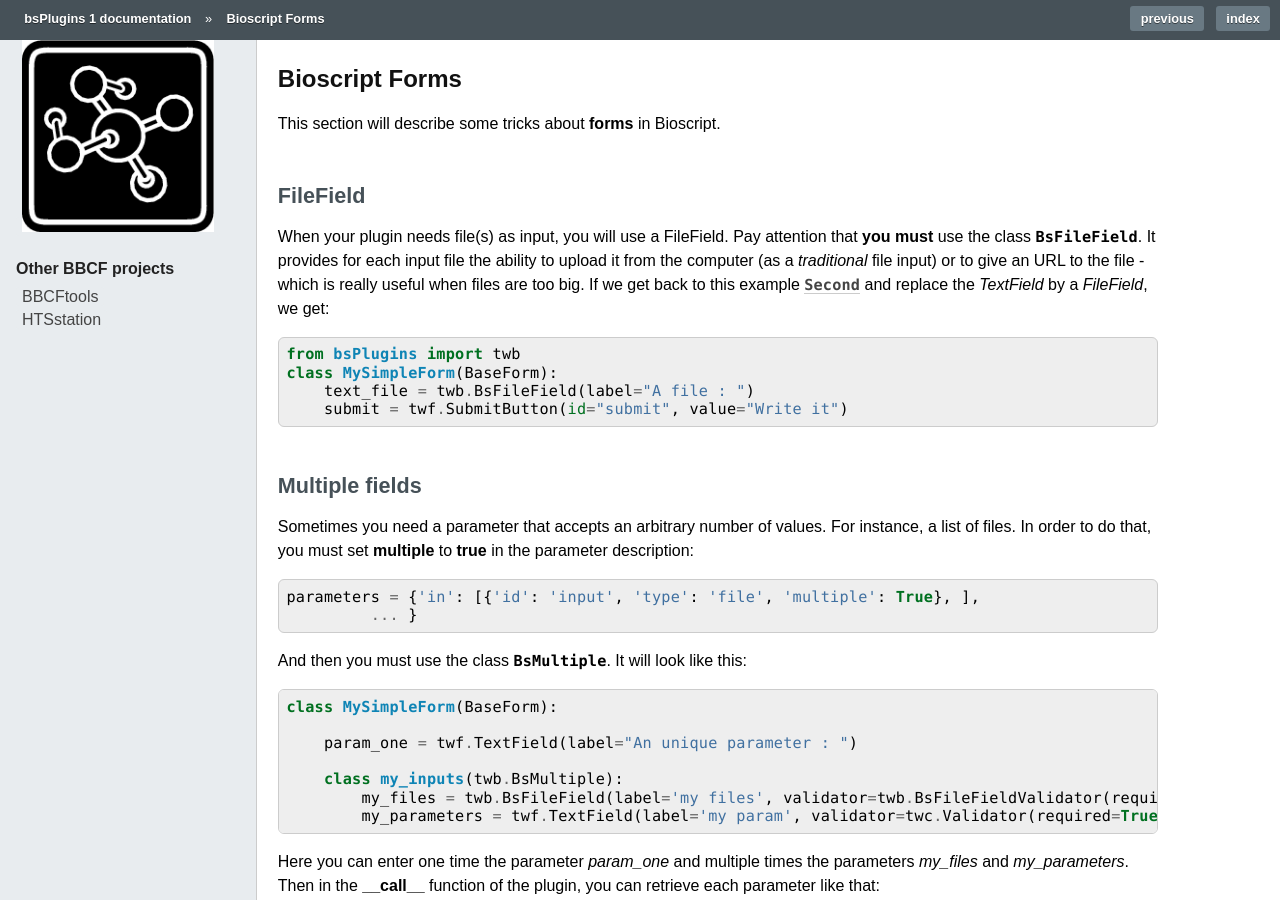
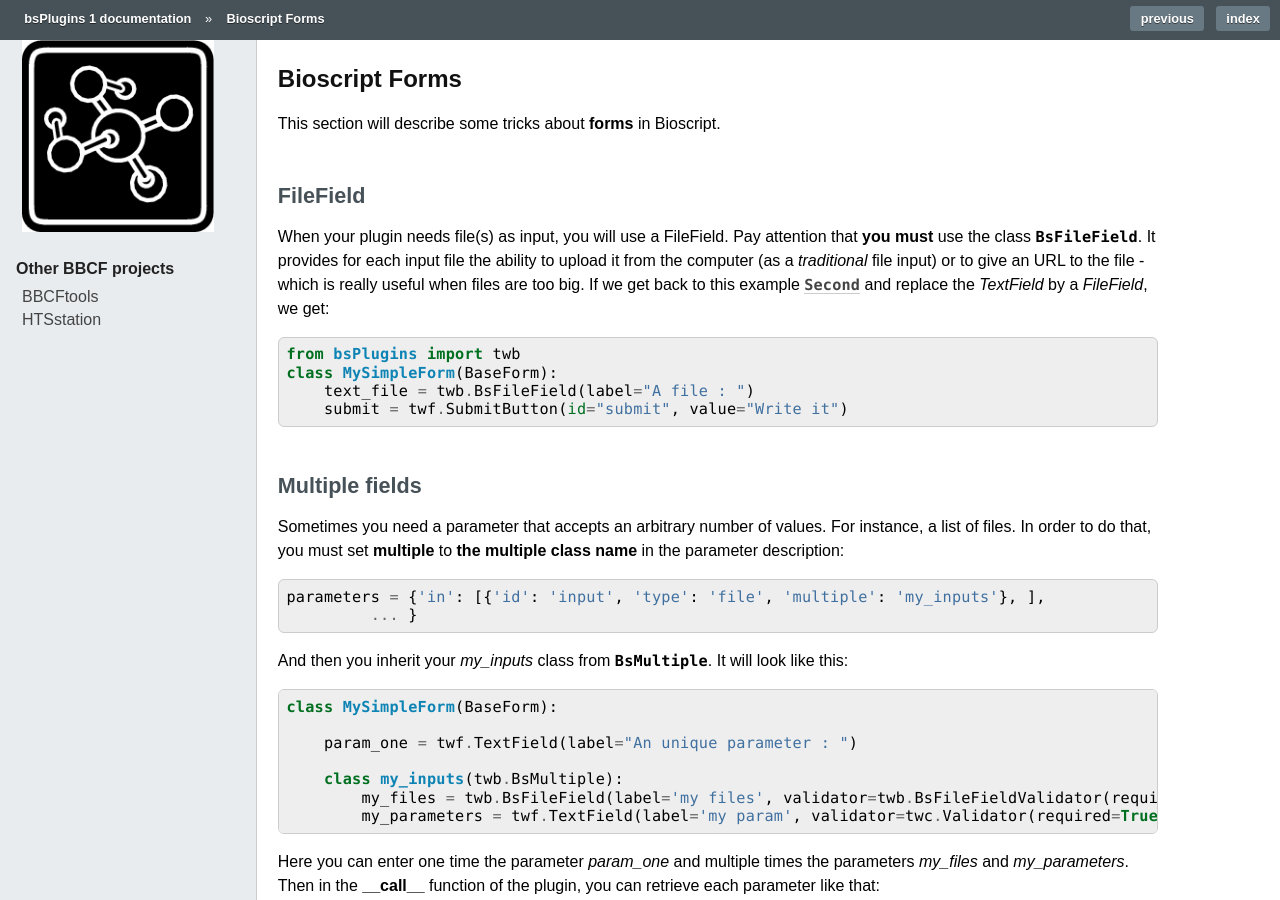
Before and after one commit to bbcf/bsPlugins, a Sphinx documentation site: the page built from doc/source/content/form.rst, in a window 1280 px wide and 900 px high. Built offline with Sphinx 7.4.7, drawn with Linux system fonts in a browser that asks for light colours.

Commit message:
update doc

```diff
--- a/doc/source/content/form.rst
+++ b/doc/source/content/form.rst
@@ -25,12 +25,12 @@ If we get back to this example :download:`Second <../../examples/Second.py>` and
 Multiple fields
 ***************
 
-Sometimes you need a parameter that accepts an arbitrary number of values. For instance, a list of files. In order to do that, you must set **multiple** to **true** in the parameter description::
+Sometimes you need a parameter that accepts an arbitrary number of values. For instance, a list of files. In order to do that, you must set **multiple** to **the multiple class name** in the parameter description::
 
-     parameters = {'in': [{'id': 'input', 'type': 'file', 'multiple': True}, ],
+     parameters = {'in': [{'id': 'input', 'type': 'file', 'multiple': 'my_inputs'}, ],
               ... }
 
-And then you must use the class :class:`~twb.BsMultiple`.
+And then you inherit your *my_inputs* class from :class:`~twb.BsMultiple`.
 It will look like this::
 
     class MySimpleForm(BaseForm):
```
